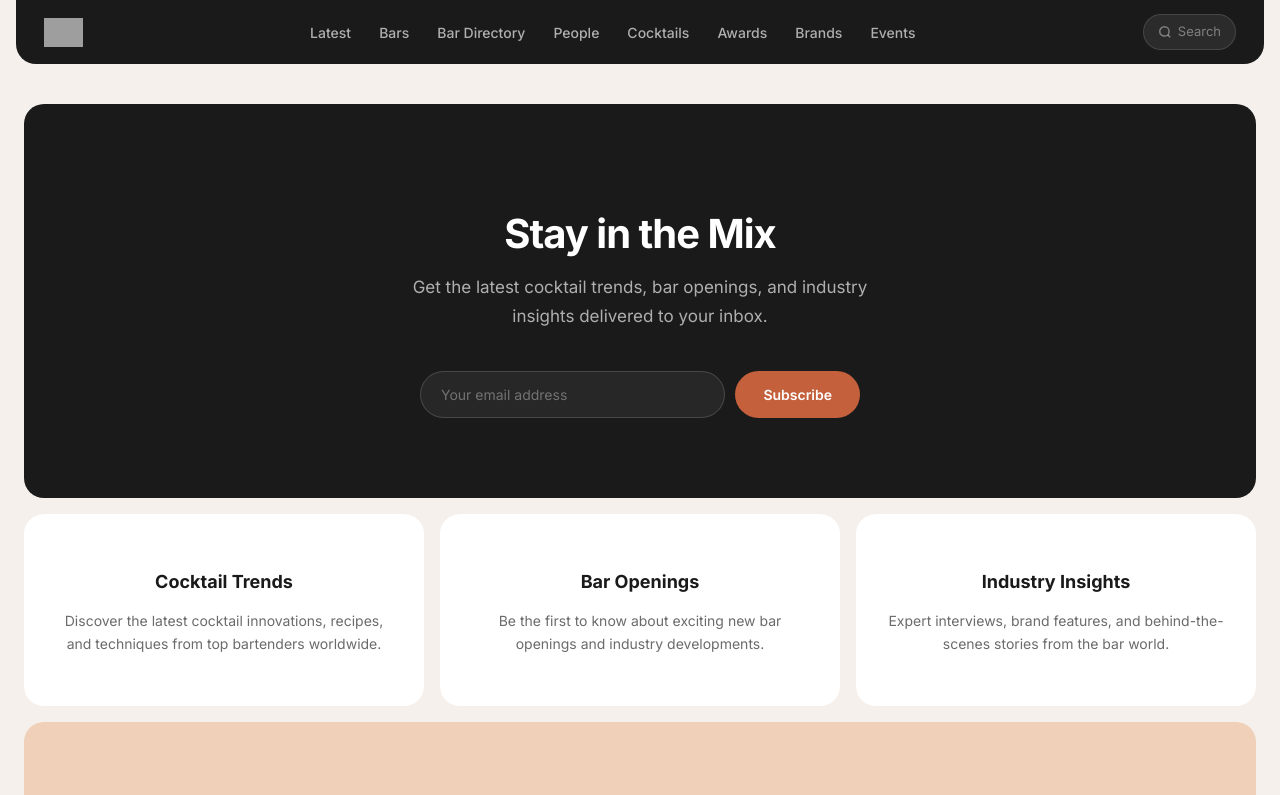
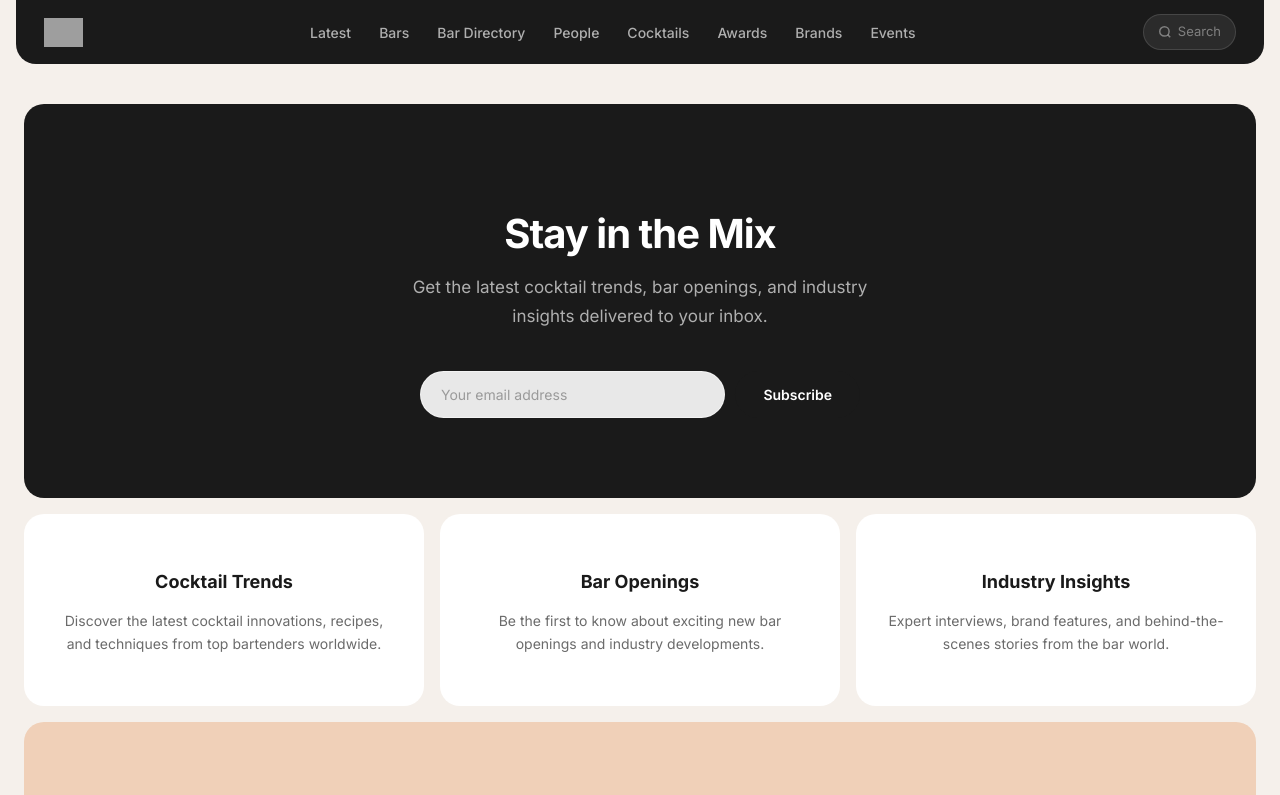
Before and after one commit to romanzelenkajj-dev/barmagazine-next, a Next.js app: page /work-with-us in a window 1280 px wide. Shown: the top 795 px of the page. Built offline with nearby package versions, Linux system fonts and the light colour scheme; grey boxes are pictures that could not be loaded.

Commit message:
fix: homepage newsletter strip - orange background with black button
- Background changed from dark/black to accent orange
- Button changed from orange to black
- Input field updated for readability on orange background
- Subtitle text opacity increased for better contrast

```diff
--- a/src/app/globals.css
+++ b/src/app/globals.css
@@ -407,7 +407,7 @@
 
 /* ====== NEWSLETTER STRIP ====== */
 .newsletter-strip {
-  background: var(--bg-dark);
+  background: var(--accent);
   border-radius: var(--radius);
   padding: 48px;
   text-align: center;
@@ -424,7 +424,7 @@
 
 .newsletter-strip p {
   font-size: 14px;
-  color: rgba(255, 255, 255, 0.55);
+  color: rgba(255, 255, 255, 0.75);
   margin-bottom: 24px;
 }
 
@@ -438,26 +438,27 @@
 .newsletter-form input {
   flex: 1;
   padding: 14px 20px;
-  border: 1px solid rgba(255, 255, 255, 0.15);
-  border-radius: 100px;
-  background: rgba(255, 255, 255, 0.06);
-  color: #fff;
+  border: 1px solid rgba(255, 255, 255, 0.5);
+  border-radius: 100px;
+  background: rgba(255, 255, 255, 0.9);
+  color: var(--text-primary);
   font-size: 14px;
   outline: none;
   font-family: inherit;
 }
 
 .newsletter-form input::placeholder {
-  color: rgba(255, 255, 255, 0.35);
+  color: var(--text-tertiary);
 }
 
 .newsletter-form input:focus {
-  border-color: rgba(255, 255, 255, 0.35);
+  border-color: #fff;
+  background: #fff;
 }
 
 .newsletter-form button {
   padding: 14px 28px;
-  background: var(--accent);
+  background: var(--bg-dark);
   color: #fff;
   border-radius: 100px;
   font-size: 14px;
@@ -467,7 +468,7 @@
 }
 
 .newsletter-form button:hover {
-  background: #a84f30;
+  background: #333;
 }
 
 /* ====== ARTICLE PAGE ====== */
```
